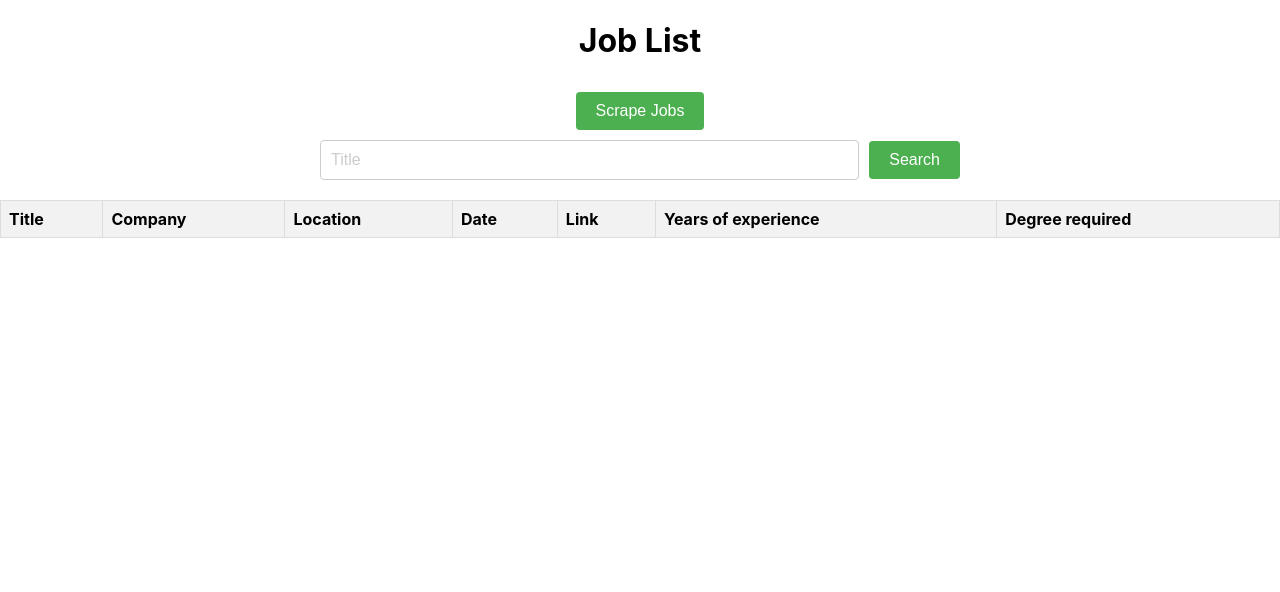
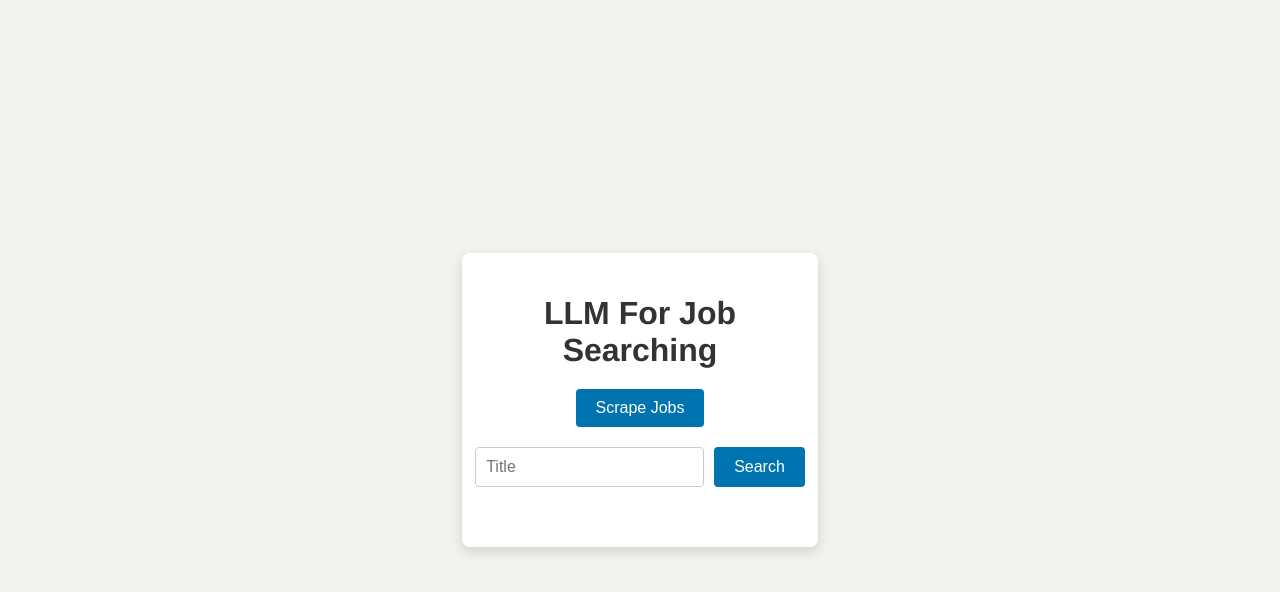
Before and after one commit to shaik1201/Final-Project, a React (Create React App) app in the folder frontend/: page / in a window 1280 px wide. Shown: the top 592 px of the page. Built offline with nearby package versions, Linux system fonts and the light colour scheme.

Commit message:
add JobCard component

```diff
--- /dev/null
+++ b/frontend/src/components/JobCard.js
@@ -0,0 +1,19 @@
+import React from "react";
+
+const JobCard = ({ job }) => {
+  return (
+    <div className="job-card">
+      <h2 className="job-title">{job.title}</h2>
+      <p className="job-company"><span className="title">Company:</span> {job.company}</p>
+      <p className="job-location"><span className="title">Location:</span> {job.location}</p>
+      <p className="job-date"><span className="title">Date posted:</span> {job.date}</p>
+      <p className="job-experience"><span className="title">Years of experience:</span> {job.years_of_experience}</p>
+      <p className="job-degree"><span className="title">Degree required:</span> {job.degree_required}</p>
+      <a href={job.link} target="_blank" rel="noopener noreferrer" className="job-link">
+        View Job
+      </a>
+    </div>
+  );
+};
+
+export default JobCard;
--- a/frontend/src/components/JobList.css
+++ b/frontend/src/components/JobList.css
@@ -1,80 +1,129 @@
-.job-table {
-    width: 100%;
-    border-collapse: collapse;
-    margin-top: 20px;
+body {
+  font-family: 'Helvetica Neue', Arial, sans-serif;
+  background-color: #f3f2ef;
+  margin: 0;
+  padding: 0;
+  display: flex;
+  justify-content: center;
+  align-items: center;
+  flex-direction: column;
+  min-height: 100vh;
 }
 
-  .job-table th, .job-table td {
-    border: 1px solid #dddddd;
-    padding: 8px;
+.container {
+  width: 80%;
+  max-width: 1200px;
+  margin: 20px auto;
+  padding: 20px;
+  background-color: #fff;
+  border-radius: 8px;
+  box-shadow: 0 4px 12px rgba(0, 0, 0, 0.15);
 }
 
-  .job-table th {
-    background-color: #f2f2f2;
-    text-align: left;
+h1 {
+  text-align: center;
+  color: #333;
+  margin-bottom: 20px;
 }
 
-  .job-table tr:nth-child(even) {
-    background-color: #f9f9f9;
+.button-container {
+  display: flex;
+  justify-content: center;
+  margin-bottom: 20px;
 }
 
-  .job-table tr:hover {
-    background-color: #e9f5f8;
+.job-form-container {
+  display: flex;
+  justify-content: center;
+  margin-bottom: 20px;
+}
+
+.job-input {
+  flex: 1;
+  padding: 10px;
+  font-size: 16px;
+  border: 1px solid #ccc;
+  border-radius: 4px;
+  box-sizing: border-box;
+  margin-right: 10px;
 }
 
 .button {
   padding: 10px 20px;
   font-size: 16px;
-    background-color: #4CAF50;
+  background-color: #0073b1;
   color: white;
   border: none;
   border-radius: 4px;
   cursor: pointer;
-    margin-top: 10px;
+  transition: background-color 0.3s ease;
 }
 
 .button:hover {
-    background-color: #45a049;
+  background-color: #005b92;
 }
 
 .button:active {
-    background-color: #3e8e41;
+  background-color: #004c7a;
 }
 
-  .job-form-container {
-    display: flex; /* Use flexbox */
-    align-items: center; /* Center items vertically */
-    justify-content: center; /* Center items horizontally */
-    width: 50%;
-    margin: 0 auto; /* Center the container */
+.job-cards-container {
+  display: flex;
+  flex-wrap: wrap;
+  gap: 20px;
+  justify-content: center;
 }
 
-  .job-input {
-    flex: 1; /* Take remaining space */
-    padding: 10px;
-    font-size: 16px;
-    border: 1px solid #ccc;
-    border-radius: 4px;
-    box-sizing: border-box;
-    margin-right: 10px; /* Add some space between input and button */
-    margin-top: 10px;
+.job-card {
+  background-color: white;
+  border: 1px solid #ddd;
+  border-radius: 8px;
+  padding: 20px;
+  width: calc(33.333% - 20px);
+  box-shadow: 0 2px 4px rgba(0, 0, 0, 0.1);
+  transition: box-shadow 0.3s ease;
 }
 
-  .job-input:focus {
-    border-color: #4CAF50;
-    outline: none;
+.job-card:hover {
+  box-shadow: 0 4px 8px rgba(0, 0, 0, 0.15);
 }
 
-  /* Placeholder color */
-  .job-input::placeholder {
-    color: #ccc;
+.job-title {
+  font-size: 1.2em;
+  font-weight: 600;
+  margin-bottom: 10px;
+  color: #0073b1;
 }
 
-  /* Hover and active states */
-  .job-input:hover {
-    border-color: #999;
+.job-company,
+.job-location,
+.job-date,
+.job-experience,
+.job-degree {
+  margin-bottom: 5px;
+  color: #555;
 }
 
-  .job-input:active {
-    border-color: #4CAF50;
+.job-link {
+  color: #0073b1;
+  text-decoration: none;
+  font-weight: 500;
 }
+
+.job-link:hover {
+  text-decoration: underline;
+}
+
+.pagination-container {
+  display: flex;
+  justify-content: center;
+  margin-top: 20px;
+}
+
+.pagination-container .button {
+  margin: 0 10px;
+}
+
+.job-card .title {
+  font-weight: bold;
+}
--- a/frontend/src/components/JobList.js
+++ b/frontend/src/components/JobList.js
@@ -1,9 +1,24 @@
 import React, { useEffect, useState } from 'react';
 import './JobList.css';
+import JobCard from './JobCard';
 
 const JobList = () => {
   const [jobs, setJobs] = useState([]);
   const [user_job_title, set_user_job_title] = useState('');
+  const [currentPage, setCurrentPage] = useState(1);
+  const jobsPerPage = 10;
+
+  const indexOfLastJob = currentPage * jobsPerPage;
+  const indexOfFirstJob = indexOfLastJob - jobsPerPage;
+  const currentJobs = jobs.slice(indexOfFirstJob, indexOfLastJob);
+
+  const handleNextPage = () => {
+    setCurrentPage((prevPage) => prevPage + 1);
+  };
+
+  const handlePreviousPage = () => {
+    setCurrentPage((prevPage) => (prevPage > 1 ? prevPage - 1 : 1));
+  };
 
 //   useEffect(() => {
 //     fetch(`${process.env.REACT_APP_BACKEND_URL}/jobs`)
@@ -47,9 +62,11 @@ const JobList = () => {
   };
 
   return (
-    <div>
-      <h1>Job List</h1>
+    <div className="container">
+      <h1>LLM For Job Searching</h1>
+      <div className="button-container">
         <button className="button" onClick={handleScrape}>Scrape Jobs</button>
+      </div>
       <form>
         <div className="job-form-container">
           <input
@@ -62,39 +79,19 @@ const JobList = () => {
           <button className="button" type="submit" onClick={handleSubmit}>Search</button>
         </div>
       </form>
-
-
-      <table className="job-table">
-        <thead>
-          <tr>
-            <th>Title</th>
-            <th>Company</th>
-            <th>Location</th>
-            <th>Date</th>
-            <th>Link</th>
-            <th>Years of experience</th>
-            <th>Degree required</th>
-            {/* <th>Description</th> */}
-
-          </tr>
-        </thead>
-        <tbody>
-          {jobs.map((job, index) => (
-            <tr key={index}>
-              <td>{job.title}</td>
-              <td>{job.company}</td>
-              <td>{job.location}</td>
-                <td>{job.date}</td>
-                <td>
-                  <a href={job.link} target="_blank" rel="noopener noreferrer">{job.link}</a>
-                </td>
-                <td>{job.years_of_experience}</td>
-                <td>{job.degree_required}</td>
-                {/* <td>{job.description}</td> */}
-            </tr>
+      <div className="job-cards-container">
+        {currentJobs.map((job, index) => (
+          <JobCard key={index} job={job} />
         ))}
-        </tbody>
-      </table>
+      </div>
+      <div className="pagination-container">
+        {currentPage > 1 && (
+          <button className="button" onClick={handlePreviousPage}>Previous</button>
+        )}
+        {indexOfLastJob < jobs.length && (
+          <button className="button" onClick={handleNextPage}>Next</button>
+        )}
+      </div>
     </div>
   );
 };
```
Lines whose indentation alone changed are shown as unchanged.
